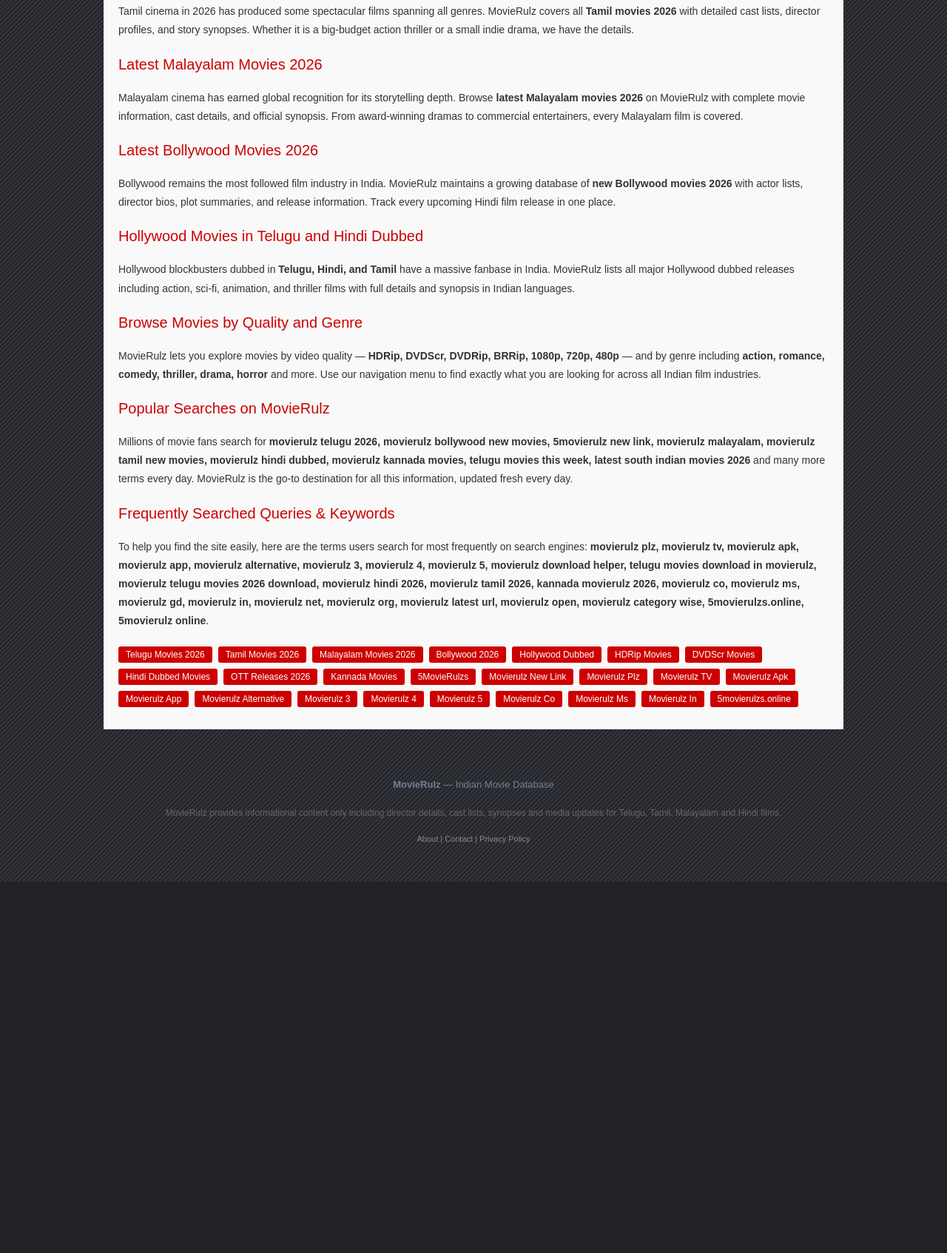
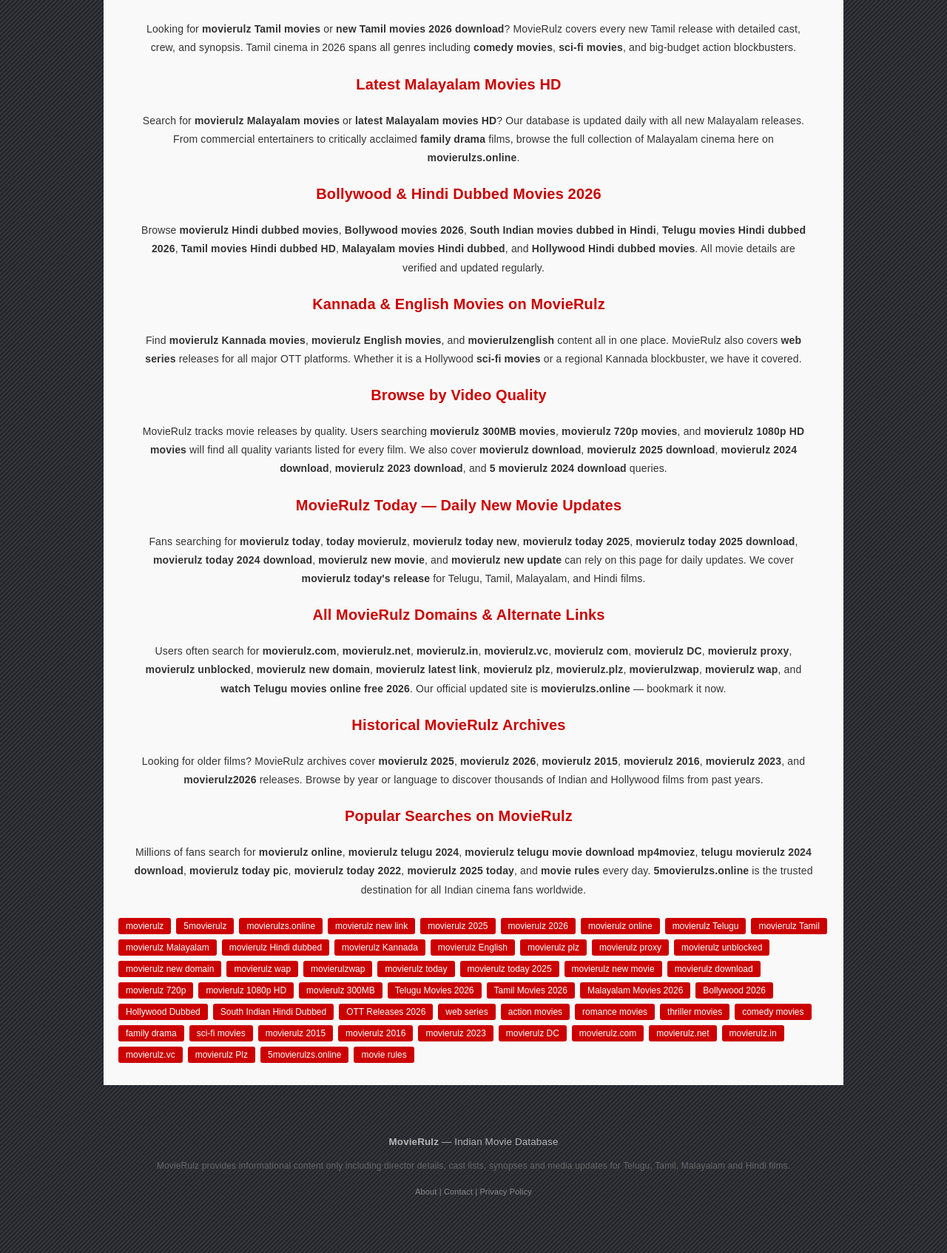
Before and after one commit to ankamdharmendar1-ui/5movie, a plain HTML site: page index.html in a window 1280 px wide. Shown: the part 3492-5186 px from the top of the page at 74% size. Before the commit the page ends 4684 px from the top, so only its background shows below. Drawn offline with Linux system fonts and the light colour scheme.

Commit message:
seo: expand article with all user-provided keywords and larger tag cloud

```diff
--- a/index.html
+++ b/index.html
@@ -765,67 +765,98 @@ img.emoji {
     <hr>
 
     <h2>Contact & Support</h2>
-    <p>For questions, database additions, or suggestions regarding the MovieRulz Indian movie database, please feel free to <a href="/contact">visit our contact page</a>.</p>
-</div>
-
-<!-- SEO Article Section -->
+    <p>For questions, database additions, or suggestions regarding the MovieRulz Indian movie database, please feel free to <a href="/contact">visit our contact p<!-- SEO Article Section -->
 <div id="seo-article" style="background:#f9f9f9; border-top:2px solid #e0e0e0; padding:30px 20px; max-width:960px; margin:0 auto;">
 
   <h2 style="color:#c00; font-size:22px; margin-bottom:10px;">MovieRulz — Your Complete Indian Movie Database</h2>
-  <p style="font-size:14px; color:#333; line-height:1.8;">Welcome to <strong>MovieRulz (5MovieRulzs)</strong>, one of the most visited Indian movie information portals covering <strong>Telugu, Tamil, Malayalam, Bollywood, Kannada</strong> and <strong>Hollywood dubbed</strong> films. Our database is updated daily with the latest movie details including director names, full cast, synopsis, release dates, and media content.</p>
+  <p style="font-size:14px; color:#333; line-height:1.8;">Welcome to <strong>MovieRulz</strong> and <strong>movierulzs.online</strong> — one of the most visited Indian movie information portals. Whether you search for <strong>movierulz</strong>, <strong>5movierulz</strong>, <strong>movierulzs 2026</strong>, or <strong>movierulz new link</strong>, you land in the right place. Our database covers <strong>Telugu, Tamil, Malayalam, Bollywood, Kannada</strong> and <strong>Hollywood dubbed</strong> films with director names, full cast lists, synopses, and daily updates.</p>
 
-  <h2 style="color:#c00; font-size:20px; margin:20px 0 10px;">Latest Telugu Movies 2026</h2>
-  <p style="font-size:14px; color:#333; line-height:1.8;">Telugu cinema continues to deliver blockbuster content in 2026. MovieRulz tracks all new <strong>Telugu movies 2026</strong> including HDRip, DVDScr, DVDRip, BRRip and OTT releases. From high-octane action films to heartwarming family dramas, find cast, crew and synopsis for every major Telugu release.</p>
+  <h2 style="color:#c00; font-size:20px; margin:20px 0 10px;">MovieRulz Telugu Movies 2026 &amp; 2025</h2>
+  <p style="font-size:14px; color:#333; line-height:1.8;">Users searching for <strong>movierulz Telugu movies</strong>, <strong>telugu movierulz</strong>, <strong>movierulz com telugu</strong>, <strong>movierulz telugu 2024 download</strong>, <strong>movierulz telugu 2023</strong>, <strong>movierulz 2025 telugu</strong>, <strong>movierulz 2025 telugu movie list</strong> and <strong>movierulz telugu movie download</strong> can find complete information here. Telugu cinema continues to produce blockbuster <strong>action movies</strong>, <strong>romance movies</strong>, <strong>family drama</strong> and <strong>thriller movies</strong> every week.</p>
 
   <h2 style="color:#c00; font-size:20px; margin:20px 0 10px;">Latest Tamil Movies 2026</h2>
-  <p style="font-size:14px; color:#333; line-height:1.8;">Tamil cinema in 2026 has produced some spectacular films spanning all genres. MovieRulz covers all <strong>Tamil movies 2026</strong> with detailed cast lists, director profiles, and story synopses. Whether it is a big-budget action thriller or a small indie drama, we have the details.</p>
+  <p style="font-size:14px; color:#333; line-height:1.8;">Looking for <strong>movierulz Tamil movies</strong> or <strong>new Tamil movies 2026 download</strong>? MovieRulz covers every new Tamil release with detailed cast, crew, and synopsis. Tamil cinema in 2026 spans all genres including <strong>comedy movies</strong>, <strong>sci-fi movies</strong>, and big-budget action blockbusters.</p>
 
-  <h2 style="color:#c00; font-size:20px; margin:20px 0 10px;">Latest Malayalam Movies 2026</h2>
-  <p style="font-size:14px; color:#333; line-height:1.8;">Malayalam cinema has earned global recognition for its storytelling depth. Browse <strong>latest Malayalam movies 2026</strong> on MovieRulz with complete movie information, cast details, and official synopsis. From award-winning dramas to commercial entertainers, every Malayalam film is covered.</p>
+  <h2 style="color:#c00; font-size:20px; margin:20px 0 10px;">Latest Malayalam Movies HD</h2>
+  <p style="font-size:14px; color:#333; line-height:1.8;">Search for <strong>movierulz Malayalam movies</strong> or <strong>latest Malayalam movies HD</strong>? Our database is updated daily with all new Malayalam releases. From commercial entertainers to critically acclaimed <strong>family drama</strong> films, browse the full collection of Malayalam cinema here on <strong>movierulzs.online</strong>.</p>
 
-  <h2 style="color:#c00; font-size:20px; margin:20px 0 10px;">Latest Bollywood Movies 2026</h2>
-  <p style="font-size:14px; color:#333; line-height:1.8;">Bollywood remains the most followed film industry in India. MovieRulz maintains a growing database of <strong>new Bollywood movies 2026</strong> with actor lists, director bios, plot summaries, and release information. Track every upcoming Hindi film release in one place.</p>
+  <h2 style="color:#c00; font-size:20px; margin:20px 0 10px;">Bollywood &amp; Hindi Dubbed Movies 2026</h2>
+  <p style="font-size:14px; color:#333; line-height:1.8;">Browse <strong>movierulz Hindi dubbed movies</strong>, <strong>Bollywood movies 2026</strong>, <strong>South Indian movies dubbed in Hindi</strong>, <strong>Telugu movies Hindi dubbed 2026</strong>, <strong>Tamil movies Hindi dubbed HD</strong>, <strong>Malayalam movies Hindi dubbed</strong>, and <strong>Hollywood Hindi dubbed movies</strong>. All movie details are verified and updated regularly.</p>
 
-  <h2 style="color:#c00; font-size:20px; margin:20px 0 10px;">Hollywood Movies in Telugu and Hindi Dubbed</h2>
-  <p style="font-size:14px; color:#333; line-height:1.8;">Hollywood blockbusters dubbed in <strong>Telugu, Hindi, and Tamil</strong> have a massive fanbase in India. MovieRulz lists all major Hollywood dubbed releases including action, sci-fi, animation, and thriller films with full details and synopsis in Indian languages.</p>
+  <h2 style="color:#c00; font-size:20px; margin:20px 0 10px;">Kannada &amp; English Movies on MovieRulz</h2>
+  <p style="font-size:14px; color:#333; line-height:1.8;">Find <strong>movierulz Kannada movies</strong>, <strong>movierulz English movies</strong>, and <strong>movierulzenglish</strong> content all in one place. MovieRulz also covers <strong>web series</strong> releases for all major OTT platforms. Whether it is a Hollywood <strong>sci-fi movies</strong> or a regional Kannada blockbuster, we have it covered.</p>
 
-  <h2 style="color:#c00; font-size:20px; margin:20px 0 10px;">Browse Movies by Quality and Genre</h2>
-  <p style="font-size:14px; color:#333; line-height:1.8;">MovieRulz lets you explore movies by video quality — <strong>HDRip, DVDScr, DVDRip, BRRip, 1080p, 720p, 480p</strong> — and by genre including <strong>action, romance, comedy, thriller, drama, horror</strong> and more. Use our navigation menu to find exactly what you are looking for across all Indian film industries.</p>
+  <h2 style="color:#c00; font-size:20px; margin:20px 0 10px;">Browse by Video Quality</h2>
+  <p style="font-size:14px; color:#333; line-height:1.8;">MovieRulz tracks movie releases by quality. Users searching <strong>movierulz 300MB movies</strong>, <strong>movierulz 720p movies</strong>, and <strong>movierulz 1080p HD movies</strong> will find all quality variants listed for every film. We also cover <strong>movierulz download</strong>, <strong>movierulz 2025 download</strong>, <strong>movierulz 2024 download</strong>, <strong>movierulz 2023 download</strong>, and <strong>5 movierulz 2024 download</strong> queries.</p>
+
+  <h2 style="color:#c00; font-size:20px; margin:20px 0 10px;">MovieRulz Today — Daily New Movie Updates</h2>
+  <p style="font-size:14px; color:#333; line-height:1.8;">Fans searching for <strong>movierulz today</strong>, <strong>today movierulz</strong>, <strong>movierulz today new</strong>, <strong>movierulz today 2025</strong>, <strong>movierulz today 2025 download</strong>, <strong>movierulz today 2024 download</strong>, <strong>movierulz new movie</strong>, and <strong>movierulz new update</strong> can rely on this page for daily updates. We cover <strong>movierulz today's release</strong> for Telugu, Tamil, Malayalam, and Hindi films.</p>
+
+  <h2 style="color:#c00; font-size:20px; margin:20px 0 10px;">All MovieRulz Domains &amp; Alternate Links</h2>
+  <p style="font-size:14px; color:#333; line-height:1.8;">Users often search for <strong>movierulz.com</strong>, <strong>movierulz.net</strong>, <strong>movierulz.in</strong>, <strong>movierulz.vc</strong>, <strong>movierulz com</strong>, <strong>movierulz DC</strong>, <strong>movierulz proxy</strong>, <strong>movierulz unblocked</strong>, <strong>movierulz new domain</strong>, <strong>movierulz latest link</strong>, <strong>movierulz plz</strong>, <strong>movierulz.plz</strong>, <strong>movierulzwap</strong>, <strong>movierulz wap</strong>, and <strong>watch Telugu movies online free 2026</strong>. Our official updated site is <strong>movierulzs.online</strong> — bookmark it now.</p>
+
+  <h2 style="color:#c00; font-size:20px; margin:20px 0 10px;">Historical MovieRulz Archives</h2>
+  <p style="font-size:14px; color:#333; line-height:1.8;">Looking for older films? MovieRulz archives cover <strong>movierulz 2025</strong>, <strong>movierulz 2026</strong>, <strong>movierulz 2015</strong>, <strong>movierulz 2016</strong>, <strong>movierulz 2023</strong>, and <strong>movierulz2026</strong> releases. Browse by year or language to discover thousands of Indian and Hollywood films from past years.</p>
 
   <h2 style="color:#c00; font-size:20px; margin:20px 0 10px;">Popular Searches on MovieRulz</h2>
-  <p style="font-size:14px; color:#333; line-height:1.8;">Millions of movie fans search for <strong>movierulz telugu 2026, movierulz bollywood new movies, 5movierulz new link, movierulz malayalam, movierulz tamil new movies, movierulz hindi dubbed, movierulz kannada movies, telugu movies this week, latest south indian movies 2026</strong> and many more terms every day. MovieRulz is the go-to destination for all this information, updated fresh every day.</p>
+  <p style="font-size:14px; color:#333; line-height:1.8;">Millions of fans search for <strong>movierulz online</strong>, <strong>movierulz telugu 2024</strong>, <strong>movierulz telugu movie download mp4moviez</strong>, <strong>telugu movierulz 2024 download</strong>, <strong>movierulz today pic</strong>, <strong>movierulz today 2022</strong>, <strong>movierulz 2025 today</strong>, and <strong>movie rules</strong> every day. <strong>5movierulzs.online</strong> is the trusted destination for all Indian cinema fans worldwide.</p>
 
-  <h2 style="color:#c00; font-size:20px; margin:20px 0 10px;">Frequently Searched Queries & Keywords</h2>
-  <p style="font-size:14px; color:#333; line-height:1.8;">To help you find the site easily, here are the terms users search for most frequently on search engines: <strong>movierulz plz, movierulz tv, movierulz apk, movierulz app, movierulz alternative, movierulz 3, movierulz 4, movierulz 5, movierulz download helper, telugu movies download in movierulz, movierulz telugu movies 2026 download, movierulz hindi 2026, movierulz tamil 2026, kannada movierulz 2026, movierulz co, movierulz ms, movierulz gd, movierulz in, movierulz net, movierulz org, movierulz latest url, movierulz open, movierulz category wise, 5movierulzs.online, 5movierulz online</strong>.</p>
-
-  <div style="margin-top:20px; display:flex; flex-wrap:wrap; gap:8px;">
+  <!-- Keyword Tag Cloud -->
+  <div style="margin-top:25px; display:flex; flex-wrap:wrap; gap:7px;">
+    <span style="background:#c00; color:#fff; padding:4px 10px; border-radius:3px; font-size:12px;">movierulz</span>
+    <span style="background:#c00; color:#fff; padding:4px 10px; border-radius:3px; font-size:12px;">5movierulz</span>
+    <span style="background:#c00; color:#fff; padding:4px 10px; border-radius:3px; font-size:12px;">movierulzs.online</span>
+    <span style="background:#c00; color:#fff; padding:4px 10px; border-radius:3px; font-size:12px;">movierulz new link</span>
+    <span style="background:#c00; color:#fff; padding:4px 10px; border-radius:3px; font-size:12px;">movierulz 2025</span>
+    <span style="background:#c00; color:#fff; padding:4px 10px; border-radius:3px; font-size:12px;">movierulz 2026</span>
+    <span style="background:#c00; color:#fff; padding:4px 10px; border-radius:3px; font-size:12px;">movierulz online</span>
+    <span style="background:#c00; color:#fff; padding:4px 10px; border-radius:3px; font-size:12px;">movierulz Telugu</span>
+    <span style="background:#c00; color:#fff; padding:4px 10px; border-radius:3px; font-size:12px;">movierulz Tamil</span>
+    <span style="background:#c00; color:#fff; padding:4px 10px; border-radius:3px; font-size:12px;">movierulz Malayalam</span>
+    <span style="background:#c00; color:#fff; padding:4px 10px; border-radius:3px; font-size:12px;">movierulz Hindi dubbed</span>
+    <span style="background:#c00; color:#fff; padding:4px 10px; border-radius:3px; font-size:12px;">movierulz Kannada</span>
+    <span style="background:#c00; color:#fff; padding:4px 10px; border-radius:3px; font-size:12px;">movierulz English</span>
+    <span style="background:#c00; color:#fff; padding:4px 10px; border-radius:3px; font-size:12px;">movierulz plz</span>
+    <span style="background:#c00; color:#fff; padding:4px 10px; border-radius:3px; font-size:12px;">movierulz proxy</span>
+    <span style="background:#c00; color:#fff; padding:4px 10px; border-radius:3px; font-size:12px;">movierulz unblocked</span>
+    <span style="background:#c00; color:#fff; padding:4px 10px; border-radius:3px; font-size:12px;">movierulz new domain</span>
+    <span style="background:#c00; color:#fff; padding:4px 10px; border-radius:3px; font-size:12px;">movierulz wap</span>
+    <span style="background:#c00; color:#fff; padding:4px 10px; border-radius:3px; font-size:12px;">movierulzwap</span>
+    <span style="background:#c00; color:#fff; padding:4px 10px; border-radius:3px; font-size:12px;">movierulz today</span>
+    <span style="background:#c00; color:#fff; padding:4px 10px; border-radius:3px; font-size:12px;">movierulz today 2025</span>
+    <span style="background:#c00; color:#fff; padding:4px 10px; border-radius:3px; font-size:12px;">movierulz new movie</span>
+    <span style="background:#c00; color:#fff; padding:4px 10px; border-radius:3px; font-size:12px;">movierulz download</span>
+    <span style="background:#c00; color:#fff; padding:4px 10px; border-radius:3px; font-size:12px;">movierulz 720p</span>
+    <span style="background:#c00; color:#fff; padding:4px 10px; border-radius:3px; font-size:12px;">movierulz 1080p HD</span>
+    <span style="background:#c00; color:#fff; padding:4px 10px; border-radius:3px; font-size:12px;">movierulz 300MB</span>
     <span style="background:#c00; color:#fff; padding:4px 10px; border-radius:3px; font-size:12px;">Telugu Movies 2026</span>
     <span style="background:#c00; color:#fff; padding:4px 10px; border-radius:3px; font-size:12px;">Tamil Movies 2026</span>
     <span style="background:#c00; color:#fff; padding:4px 10px; border-radius:3px; font-size:12px;">Malayalam Movies 2026</span>
     <span style="background:#c00; color:#fff; padding:4px 10px; border-radius:3px; font-size:12px;">Bollywood 2026</span>
     <span style="background:#c00; color:#fff; padding:4px 10px; border-radius:3px; font-size:12px;">Hollywood Dubbed</span>
-    <span style="background:#c00; color:#fff; padding:4px 10px; border-radius:3px; font-size:12px;">HDRip Movies</span>
-    <span style="background:#c00; color:#fff; padding:4px 10px; border-radius:3px; font-size:12px;">DVDScr Movies</span>
-    <span style="background:#c00; color:#fff; padding:4px 10px; border-radius:3px; font-size:12px;">Hindi Dubbed Movies</span>
+    <span style="background:#c00; color:#fff; padding:4px 10px; border-radius:3px; font-size:12px;">South Indian Hindi Dubbed</span>
     <span style="background:#c00; color:#fff; padding:4px 10px; border-radius:3px; font-size:12px;">OTT Releases 2026</span>
-    <span style="background:#c00; color:#fff; padding:4px 10px; border-radius:3px; font-size:12px;">Kannada Movies</span>
-    <span style="background:#c00; color:#fff; padding:4px 10px; border-radius:3px; font-size:12px;">5MovieRulzs</span>
-    <span style="background:#c00; color:#fff; padding:4px 10px; border-radius:3px; font-size:12px;">Movierulz New Link</span>
-    <span style="background:#c00; color:#fff; padding:4px 10px; border-radius:3px; font-size:12px;">Movierulz Plz</span>
-    <span style="background:#c00; color:#fff; padding:4px 10px; border-radius:3px; font-size:12px;">Movierulz TV</span>
-    <span style="background:#c00; color:#fff; padding:4px 10px; border-radius:3px; font-size:12px;">Movierulz Apk</span>
-    <span style="background:#c00; color:#fff; padding:4px 10px; border-radius:3px; font-size:12px;">Movierulz App</span>
-    <span style="background:#c00; color:#fff; padding:4px 10px; border-radius:3px; font-size:12px;">Movierulz Alternative</span>
-    <span style="background:#c00; color:#fff; padding:4px 10px; border-radius:3px; font-size:12px;">Movierulz 3</span>
-    <span style="background:#c00; color:#fff; padding:4px 10px; border-radius:3px; font-size:12px;">Movierulz 4</span>
-    <span style="background:#c00; color:#fff; padding:4px 10px; border-radius:3px; font-size:12px;">Movierulz 5</span>
-    <span style="background:#c00; color:#fff; padding:4px 10px; border-radius:3px; font-size:12px;">Movierulz Co</span>
-    <span style="background:#c00; color:#fff; padding:4px 10px; border-radius:3px; font-size:12px;">Movierulz Ms</span>
-    <span style="background:#c00; color:#fff; padding:4px 10px; border-radius:3px; font-size:12px;">Movierulz In</span>
+    <span style="background:#c00; color:#fff; padding:4px 10px; border-radius:3px; font-size:12px;">web series</span>
+    <span style="background:#c00; color:#fff; padding:4px 10px; border-radius:3px; font-size:12px;">action movies</span>
+    <span style="background:#c00; color:#fff; padding:4px 10px; border-radius:3px; font-size:12px;">romance movies</span>
+    <span style="background:#c00; color:#fff; padding:4px 10px; border-radius:3px; font-size:12px;">thriller movies</span>
+    <span style="background:#c00; color:#fff; padding:4px 10px; border-radius:3px; font-size:12px;">comedy movies</span>
+    <span style="background:#c00; color:#fff; padding:4px 10px; border-radius:3px; font-size:12px;">family drama</span>
+    <span style="background:#c00; color:#fff; padding:4px 10px; border-radius:3px; font-size:12px;">sci-fi movies</span>
+    <span style="background:#c00; color:#fff; padding:4px 10px; border-radius:3px; font-size:12px;">movierulz 2015</span>
+    <span style="background:#c00; color:#fff; padding:4px 10px; border-radius:3px; font-size:12px;">movierulz 2016</span>
+    <span style="background:#c00; color:#fff; padding:4px 10px; border-radius:3px; font-size:12px;">movierulz 2023</span>
+    <span style="background:#c00; color:#fff; padding:4px 10px; border-radius:3px; font-size:12px;">movierulz DC</span>
+    <span style="background:#c00; color:#fff; padding:4px 10px; border-radius:3px; font-size:12px;">movierulz.com</span>
+    <span style="background:#c00; color:#fff; padding:4px 10px; border-radius:3px; font-size:12px;">movierulz.net</span>
+    <span style="background:#c00; color:#fff; padding:4px 10px; border-radius:3px; font-size:12px;">movierulz.in</span>
+    <span style="background:#c00; color:#fff; padding:4px 10px; border-radius:3px; font-size:12px;">movierulz.vc</span>
+    <span style="background:#c00; color:#fff; padding:4px 10px; border-radius:3px; font-size:12px;">movierulz Plz</span>
     <span style="background:#c00; color:#fff; padding:4px 10px; border-radius:3px; font-size:12px;">5movierulzs.online</span>
+    <span style="background:#c00; color:#fff; padding:4px 10px; border-radius:3px; font-size:12px;">movie rules</span>
   </div>
 </div>
-<!-- End SEO Article Section -->
+<!-- End SEO Article Section --><!-- End SEO Article Section -->
 
 <footer id="colophon" role="contentinfo">
     <div id="site-generator">
```
